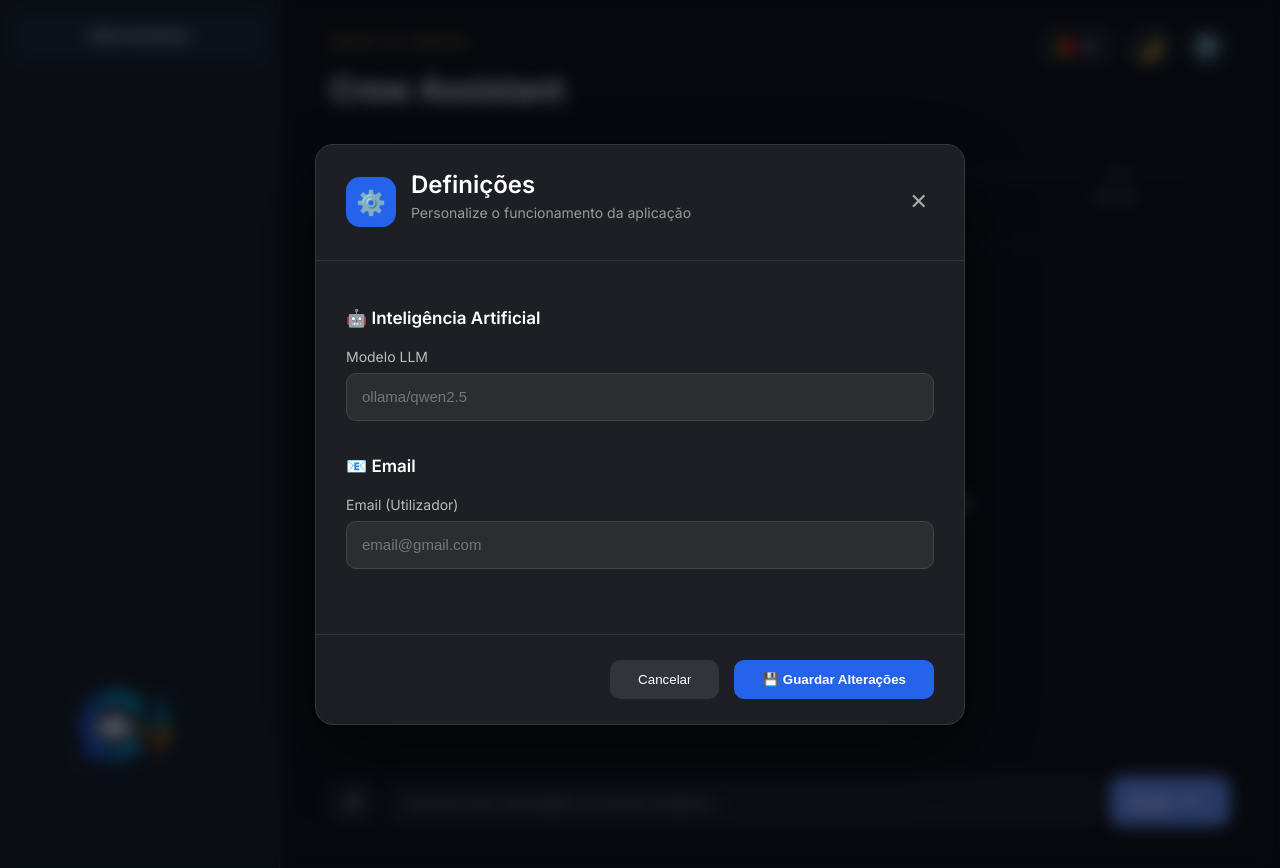
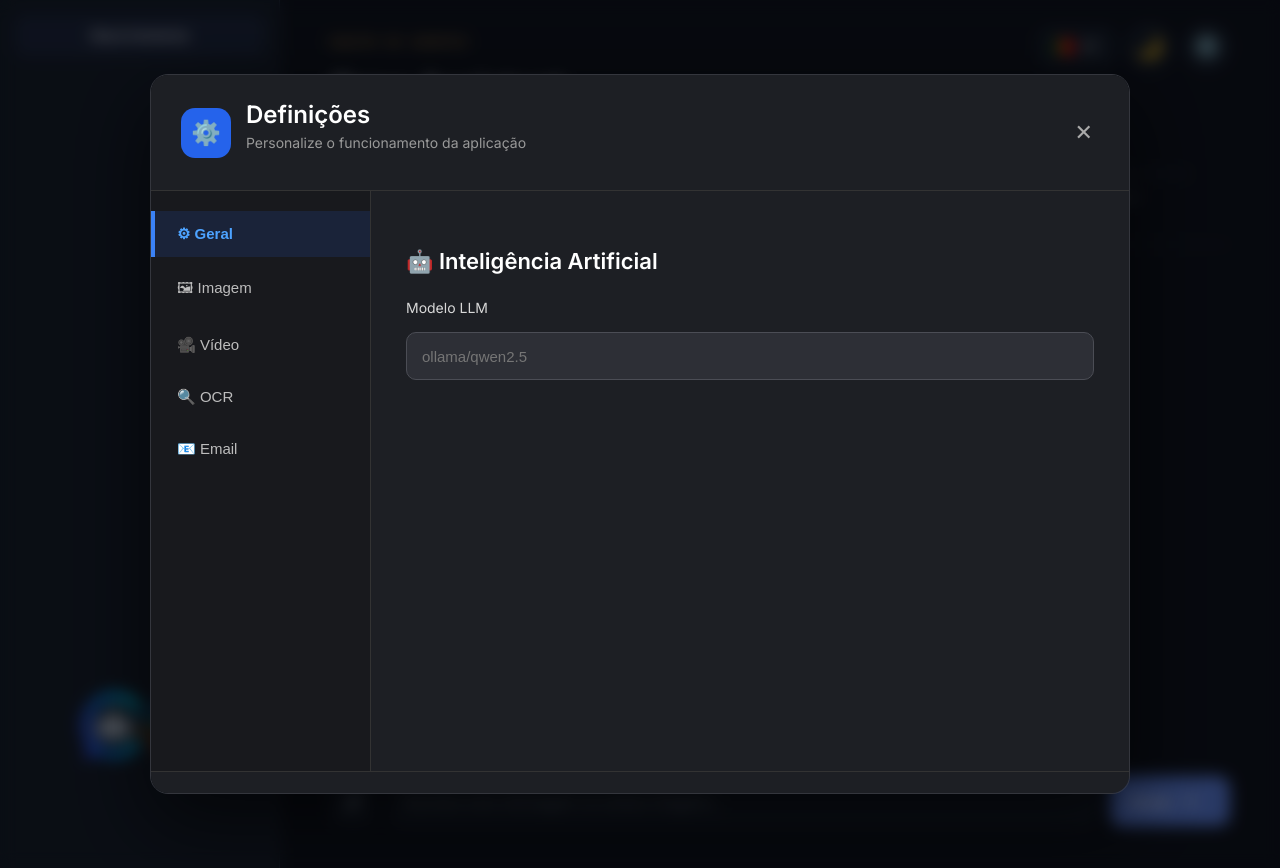
Before and after one commit to FranciscoMoreira91/Crew-Assistant-AI, a Flask app: page / in a window 1280 px wide, after a click on "⚙️". Run offline with Flask 3, Linux system fonts and the light colour scheme.

Commit message:
Alteração das configurações através de uma interface intuitiva e de fácil utilização.
Seleção do provider de IA.
Seleção do modelo de linguagem.
Seleção do provider de imagens.
Seleção do modelo de geração de imagens.
Seleção do provider de vídeos.
Seleção do modelo de geração de vídeos.
Ativação ou desativação do OCR.
Configuração do idioma utilizado pelo OCR.
Configuração gráfica das credenciais IMAP/SMTP.
Configuração do servidor, porta e autenticação.

```diff
--- a/app.py
+++ b/app.py
@@ -346,31 +346,33 @@ def get_config():
 
     return jsonify({
 
+        "LLM_PROVIDER": os.getenv("LLM_PROVIDER", ""),
         "MODEL_NAME": os.getenv("MODEL_NAME", ""),
 
-        "EMAIL_USERNAME": os.getenv("EMAIL_USERNAME", ""),
-
-        "LLM_PROVIDER": os.getenv("LLM_PROVIDER", ""),
-
         "IMAGE_PROVIDER": os.getenv("IMAGE_PROVIDER", ""),
-
         "IMAGE_MODEL": os.getenv("IMAGE_MODEL", ""),
 
         "VIDEO_PROVIDER": os.getenv("VIDEO_PROVIDER", ""),
-
         "VIDEO_MODEL": os.getenv("VIDEO_MODEL", ""),
 
         "OCR_ENABLED": os.getenv("OCR_ENABLED", ""),
-
         "OCR_LANGUAGE": os.getenv("OCR_LANGUAGE", ""),
 
         "EMAIL_HOST": os.getenv("EMAIL_HOST", ""),
-
         "EMAIL_PORT": os.getenv("EMAIL_PORT", ""),
+        "EMAIL_USERNAME": os.getenv("EMAIL_USERNAME", ""),
+        "EMAIL_PASSWORD": os.getenv("EMAIL_PASSWORD", ""),
 
         "SMTP_HOST": os.getenv("SMTP_HOST", ""),
+        "SMTP_PORT": os.getenv("SMTP_PORT", ""),
+        "SMTP_USERNAME": os.getenv("SMTP_USERNAME", ""),
+        "SMTP_PASSWORD": os.getenv("SMTP_PASSWORD", ""),
 
-        "SMTP_PORT": os.getenv("SMTP_PORT", "")
+        "OPENAI_API_KEY": os.getenv("OPENAI_API_KEY", ""),
+        "ANTHROPIC_API_KEY": os.getenv("ANTHROPIC_API_KEY", ""),
+        "HF_TOKEN": os.getenv("HF_TOKEN", ""),
+        "FAL_KEY": os.getenv("FAL_KEY", ""),
+        "REPLICATE_API_TOKEN": os.getenv("REPLICATE_API_TOKEN", "")
 
     })
 
--- a/static/script.js
+++ b/static/script.js
@@ -55,30 +55,91 @@ async function loadSettings() {
 
         const response = await fetch("/api/config");
 
-        if (!response.ok)
+        if (!response.ok) {
             throw new Error("Erro ao carregar configurações.");
+        }
 
         const config = await response.json();
 
-        const model = document.getElementById("model_name");
-        const email = document.getElementById("email_user");
+        // IA
+        if (document.getElementById("llm_provider"))
+            document.getElementById("llm_provider").value = config.LLM_PROVIDER || "";
 
-        if (model)
-            model.value = config.MODEL_NAME || config.model || "";
+        if (document.getElementById("model_name"))
+            document.getElementById("model_name").value = config.MODEL_NAME || "";
 
-        if (email)
-            email.value = config.EMAIL_USERNAME || config.email || "";
+        // Imagem
+        if (document.getElementById("image_provider"))
+            document.getElementById("image_provider").value = config.IMAGE_PROVIDER || "";
+
+        if (document.getElementById("image_model"))
+            document.getElementById("image_model").value = config.IMAGE_MODEL || "";
+
+        // Vídeo
+        if (document.getElementById("video_provider"))
+            document.getElementById("video_provider").value = config.VIDEO_PROVIDER || "";
+
+        if (document.getElementById("video_model"))
+            document.getElementById("video_model").value = config.VIDEO_MODEL || "";
+
+        // OCR
+        if (document.getElementById("ocr_enabled"))
+            document.getElementById("ocr_enabled").value = config.OCR_ENABLED || "true";
+
+        if (document.getElementById("ocr_language"))
+            document.getElementById("ocr_language").value = config.OCR_LANGUAGE || "por";
+
+        // IMAP
+        if (document.getElementById("email_host"))
+            document.getElementById("email_host").value = config.EMAIL_HOST || "";
+
+        if (document.getElementById("email_port"))
+            document.getElementById("email_port").value = config.EMAIL_PORT || "";
+
+        if (document.getElementById("email_user"))
+            document.getElementById("email_user").value = config.EMAIL_USERNAME || "";
+
+        if (document.getElementById("email_password"))
+            document.getElementById("email_password").value = config.EMAIL_PASSWORD || "";
+
+        // SMTP
+        if (document.getElementById("smtp_host"))
+            document.getElementById("smtp_host").value = config.SMTP_HOST || "";
+
+        if (document.getElementById("smtp_port"))
+            document.getElementById("smtp_port").value = config.SMTP_PORT || "";
+
+        if (document.getElementById("smtp_user"))
+            document.getElementById("smtp_user").value = config.SMTP_USERNAME || "";
+
+        if (document.getElementById("smtp_password"))
+            document.getElementById("smtp_password").value = config.SMTP_PASSWORD || "";
+
+        // API Keys
+        if (document.getElementById("openai_api_key"))
+            document.getElementById("openai_api_key").value = config.OPENAI_API_KEY || "";
+
+        if (document.getElementById("anthropic_api_key"))
+            document.getElementById("anthropic_api_key").value = config.ANTHROPIC_API_KEY || "";
+
+        if (document.getElementById("hf_token"))
+            document.getElementById("hf_token").value = config.HF_TOKEN || "";
+
+        if (document.getElementById("fal_key"))
+            document.getElementById("fal_key").value = config.FAL_KEY || "";
+
+        if (document.getElementById("replicate_api_token"))
+            document.getElementById("replicate_api_token").value = config.REPLICATE_API_TOKEN || "";
 
     }
     catch (err) {
 
-        console.error(err);
+        console.error("Erro ao carregar definições:", err);
         alert(err.message);
 
     }
 
 }
-
 
 
 async function saveSettings() {
@@ -881,6 +942,39 @@ composerEl.addEventListener('submit', (e) => {
   renderHistory();
 });
 
+document.addEventListener("DOMContentLoaded", () => {
+
+    const buttons = document.querySelectorAll(".settings-tab-btn");
+    const tabs = document.querySelectorAll(".settings-tab");
+
+    buttons.forEach(button => {
+
+        button.addEventListener("click", () => {
+
+            // Remove ativo dos botões
+            buttons.forEach(b => b.classList.remove("active"));
+
+            // Esconde todas as tabs
+            tabs.forEach(tab => tab.classList.remove("active"));
+
+            // Ativa botão clicado
+            button.classList.add("active");
+
+            // Mostra a tab correspondente
+            const target = document.getElementById(
+                "tab-" + button.dataset.tab
+            );
+
+            if (target) {
+                target.classList.add("active");
+            }
+
+        });
+
+    });
+
+});
+
 loadLanguage(currentLanguage);
 loadSettings();
 
--- a/static/style.css
+++ b/static/style.css
@@ -1099,9 +1099,11 @@ body {
 
 .settings-panel{
 
-    width:650px;
+    width:980px;
 
-    max-width:92vw;
+    height:720px;
+
+    max-width:95vw;
 
     max-height:90vh;
 
@@ -1137,6 +1139,18 @@ body {
         transform:translateY(0) scale(1);
 
     }
+
+}
+
+.settings-description{
+
+    color:#d6d6d6 !important;
+
+    font-size:14px;
+
+    line-height:1.6;
+
+    margin:8px 0 25px;
 
 }
 
@@ -1228,7 +1242,11 @@ body {
 
 .settings-body{
 
-    padding:30px;
+    display:flex;
+
+    padding:0;
+
+    min-height:580px;
 
 }
 
@@ -1260,9 +1278,11 @@ body {
 
 .setting-group label{
 
-    color:#bbb;
+    color:#d8d8d8;
 
     font-size:14px;
+
+    margin-bottom:8px;
 
 }
 
@@ -1270,21 +1290,21 @@ body {
 
 .setting-group select{
 
+    width:100%;
+
     height:48px;
 
     border-radius:10px;
 
-    border:1px solid #444;
+    background:#2d2f36;
 
-    background:#2b2d31;
+    border:1px solid #4b4d55;
 
-    color:#fff;
+    color:white;
 
     padding:0 15px;
 
     font-size:15px;
-
-    transition:.2s;
 
 }
 
@@ -1292,14 +1312,11 @@ body {
 
 .setting-group select:focus{
 
-    outline:none;
+    border-color:#3b82f6;
 
-    border-color:#2563eb;
-
-    box-shadow:0 0 0 3px rgba(37,99,235,.25);
+    box-shadow:0 0 0 3px rgba(59,130,246,.2);
 
 }
-
 .settings-footer{
 
     display:flex;
@@ -1365,3 +1382,127 @@ body {
     background:#444851;
 
 }
+
+.settings-sidebar{
+
+    width:220px;
+
+    background:#18191d;
+
+    border-right:1px solid #333;
+
+    padding:20px 0;
+
+    display:flex;
+
+    flex-direction:column;
+
+    gap:6px;
+
+}
+
+.settings-tab{
+
+    display:none;
+
+}
+
+.settings-tab h3{
+
+    color:white;
+
+    font-size:22px;
+
+    margin-bottom:25px;
+
+    font-weight:700;
+
+}
+
+.settings-tab h4{
+
+    color:#d8d8d8;
+
+    margin-top:30px;
+
+    margin-bottom:15px;
+
+}
+
+.settings-tab.active{
+
+    display:block;
+
+}
+
+.settings-tab-btn{
+
+    background:none;
+
+    border:none;
+
+    color:#bdbdbd;
+
+    font-size:15px;
+
+    text-align:left;
+
+    padding:14px 22px;
+
+    cursor:pointer;
+
+    transition:.2s;
+
+    border-left:4px solid transparent;
+
+}
+
+.settings-tab-btn:hover{
+
+    background:#2a2c32;
+
+    color:white;
+
+}
+
+.settings-tab-btn.active{
+
+    background:#2563eb22;
+
+    color:#4da3ff;
+
+    border-left:4px solid #3b82f6;
+
+    font-weight:600;
+
+}
+
+.settings-content{
+
+    flex:1;
+
+    padding:35px;
+
+    overflow-y:auto;
+
+}
+
+.setting-grid{
+
+    display:grid;
+
+    grid-template-columns:1fr 1fr;
+
+    gap:20px;
+
+}
+
+.settings-content hr{
+
+    border:none;
+
+    border-top:1px solid #36383f;
+
+    margin:35px 0;
+
+}
--- a/templates/index.html
+++ b/templates/index.html
@@ -200,9 +200,57 @@
 
       <div class="settings-body">
 
-        <div class="settings-section">
+        <!-- Menu lateral -->
+        <aside class="settings-sidebar">
+
+          <button class="settings-tab-btn active" data-tab="general">
+            ⚙ Geral
+          </button>
+
+<!--           <button class="settings-tab-btn" data-tab="ai">
+            🤖 IA
+          </button> -->
+
+          <button class="settings-tab-btn" data-tab="image">
+            🖼 Imagem
+          </button>
+
+          <button class="settings-tab-btn" data-tab="video">
+            🎥 Vídeo
+          </button>
+
+          <button class="settings-tab-btn" data-tab="ocr">
+            🔍 OCR
+          </button>
+
+          <button class="settings-tab-btn" data-tab="email">
+            📧 Email
+          </button>
+
+        </aside>
+
+        <!-- Conteúdo -->
+        <div class="settings-content">
+
+          <!-- Geral -->
+          <div class="settings-tab active" id="tab-general">
 
             <h3>🤖 Inteligência Artificial</h3>
+
+<!--             <div class="setting-group">
+
+              <label>Provider</label>
+
+              <select id="llm_provider">
+
+                <option value="openai">OpenAI</option>
+                <option value="ollama">Ollama</option>
+                <option value="anthropic">Anthropic</option>
+                <option value="huggingface">HuggingFace</option>
+
+              </select>
+
+            </div> -->
 
             <div class="setting-group">
 
@@ -214,15 +262,134 @@
 
           </div>
 
-        <div class="settings-section">
+          <!-- IA -->
+<!--           <div class="settings-tab" id="tab-ai">
 
-          <h3>📧 Email</h3>
+
+
+          </div> -->
+
+          <!-- Imagem -->
+          <div class="settings-tab" id="tab-image">
+
+            <h3>🖼 Geração de Imagens</h3>
+
+            <p class="settings-description">
+              Introduza o token da sua conta Hugging Face para permitir a geração de imagens.
+            </p>
 
             <div class="setting-group">
 
-            <label>Email (Utilizador)</label>
+              <label>Hugging Face Token</label>
 
-            <input id="email_user" type="email" placeholder="email@gmail.com">
+              <input id="hf_token" type="password" placeholder="hf_xxxxxxxxxxxxxxxxxxxxxxxxxxxxxxxxx">
+
+              <small class="settings-description">
+                O token é utilizado para autenticar os pedidos à API da Hugging Face.
+              </small>
+
+            </div>
+
+          </div>
+
+          <!-- Vídeo -->
+          <div class="settings-tab" id="tab-video">
+
+            <h3>🎥 Geração de Vídeo</h3>
+
+            <div class="setting-group">
+
+              <label>Provider</label>
+
+              <select id="video_provider">
+
+                <option>ltx</option>
+                <option>replicate</option>
+                <option>huggingface</option>
+
+              </select>
+
+            </div>
+
+            <div class="setting-group">
+
+              <label>Modelo</label>
+
+              <input id="video_model" type="text">
+
+            </div>
+
+          </div>
+
+          <!-- OCR -->
+          <div class="settings-tab" id="tab-ocr">
+
+            <h3>🔍 OCR</h3>
+
+            <div class="setting-group">
+
+              <label>Ativar OCR</label>
+
+              <select id="ocr_enabled">
+
+                <option value="true">Sim</option>
+                <option value="false">Não</option>
+
+              </select>
+
+            </div>
+
+            <div class="setting-group">
+
+              <label>Idioma</label>
+
+              <select id="ocr_language">
+
+                <option value="por">Português</option>
+                <option value="eng">English</option>
+                <option value="spa">Español</option>
+                <option value="fra">Français</option>
+
+              </select>
+
+            </div>
+
+          </div>
+
+          <!-- Email -->
+          <div class="settings-tab" id="tab-email">
+
+            <h3>📧 IMAP</h3>
+
+            <div class="setting-grid">
+
+              <div class="setting-group">
+
+                <label>Servidor</label>
+
+                <input id="email_host" type="text">
+
+              </div>
+
+              <div class="setting-group">
+
+                <label>Porta</label>
+
+                <input id="email_port" type="number">
+
+              </div>
+
+            </div>
+
+            <div class="setting-group">
+
+              <label>Utilizador</label>
+
+              <input id="email_user" type="email">
+
+            </div>
+
+            <hr>
 
           </div>
 
```
Lines whose indentation alone changed are shown as unchanged.
